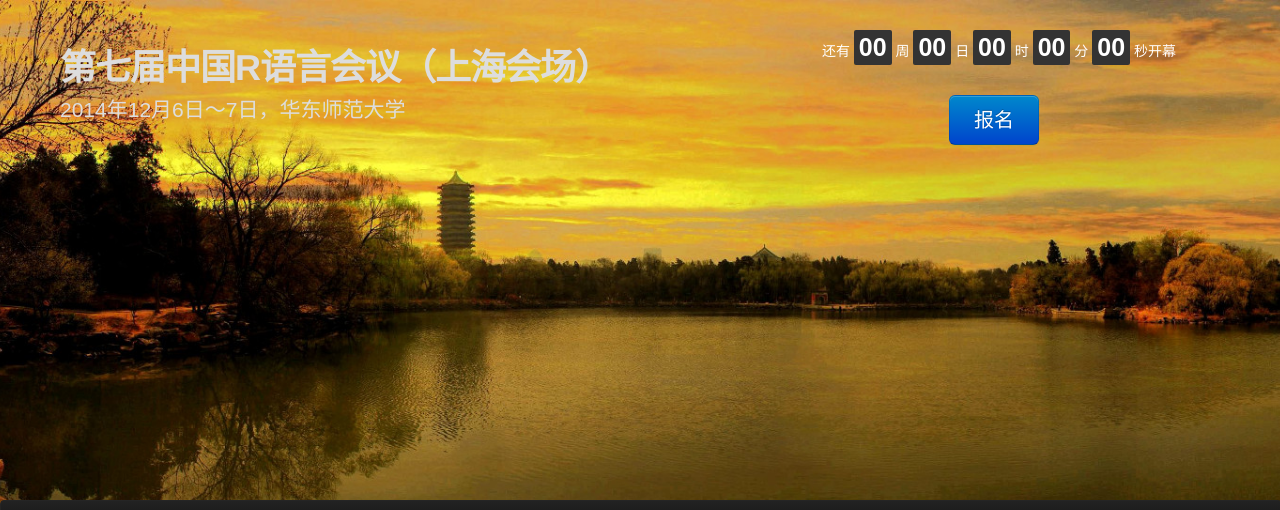
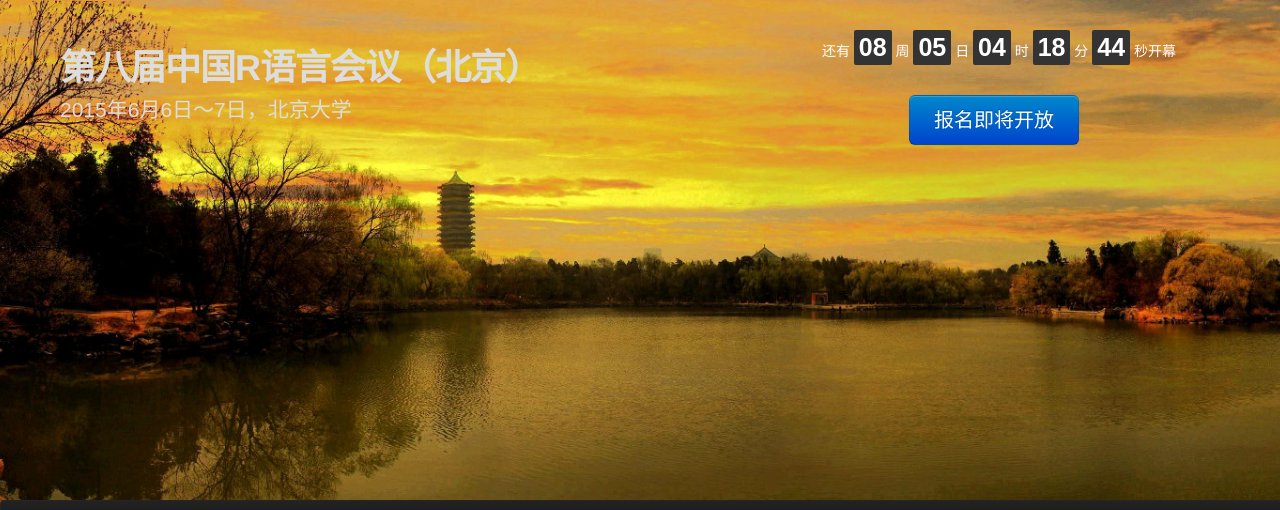
Before and after one commit to cosname/R-conference, a Jekyll site: the page built from index.html, in a window 1280 px wide. Shown: the top 510 px of the page. Built offline with Jekyll 4.4.1, drawn with Linux system fonts in a browser that asks for light colours.

Commit message:
update index template

```diff
--- a/_layouts/index.html
+++ b/_layouts/index.html
@@ -10,25 +10,21 @@ layout: default
     <div class="row-fluid" id="banner">
 
       <div class="span7">
-
         <div class="hero">
-   <h1 style="color: #ddd; margin-top: 50px;">第七届中国R语言会议（上海会场）</h1>
+          <h1 style="color: #ddd; margin-top: 50px;">第八届中国R语言会议（北京）</h1>
           <p class="lead" style="color: #ddd;">
-   2014年12月6日～7日，华东师范大学
+            2015年6月6日～7日，北京大学
           </p>
-
         </div>
       </div>
 
       <div class="span5">
-
         <div style="" id="getting-started"></div>
-    <p id="reg-btn"><a class="btn btn-primary btn-large" href="http://chinar2014sh.vasee.com/" target="_blank">报名</a></p>
+        <p id="reg-btn"><a class="btn btn-primary btn-large" href="" target="_blank">报名即将开放</a></p>
       </div>
 
     </div>
   </div>
-
 
   <div class="subnav visible-desktop">
     <div class="container{%if site.fluid-layout %}-fluid{%endif%}">
@@ -38,40 +34,26 @@ layout: default
     </div>
   </div>
 
-  <div class="select-menu hidden-desktop">
-     <select></select>
-  </div>
 </header>
 
 <div class="container{%if site.fluid-layout %}-fluid{%endif%}">
-
-
-
   <div class="row-fluid">
 
     <div class="span9 typo typo-selection">
-
     {{ content }}
-
-    </div>	<!-- main end -->
+    </div>
 
     <div class="span3 sidebar">
-
     {% include sidebar/sidebar.html %}
-
-
     </div>
-
 
   </div>
 
   {% include sponsors.html %}
-
-
 </div>
 
 <script type="text/javascript">
-   $('#getting-started').countdown('2014/12/06', function(event) {
+  $('#getting-started').countdown('2015/06/06', function(event) {
     $(this).html(event.strftime('还有 '
        + '<span>%w</span> 周 '
        + '<span>%d</span> 日 '
--- a/css/docs.css
+++ b/css/docs.css
@@ -69,7 +69,7 @@ hr.soften {
 }
 .jumbotron p {
   margin-bottom: 18px;
-  font-weight: 300;
+  font-weight: 400;
 }
 .jumbotron .btn-large {
   font-size: 20px;
```
Also changed, not shown: _layouts/page.html (+9 -16 lines). Lines whose indentation alone changed are shown as unchanged.
